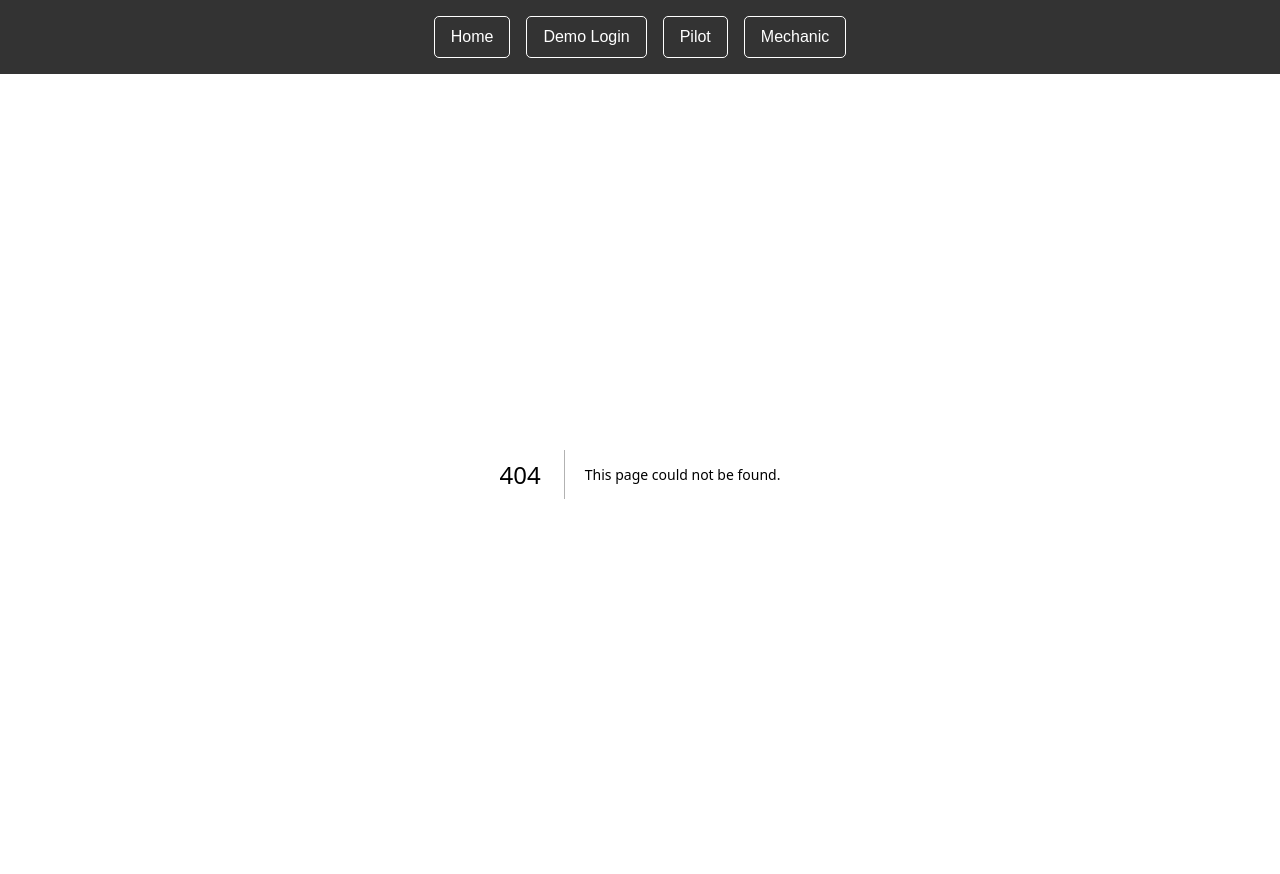
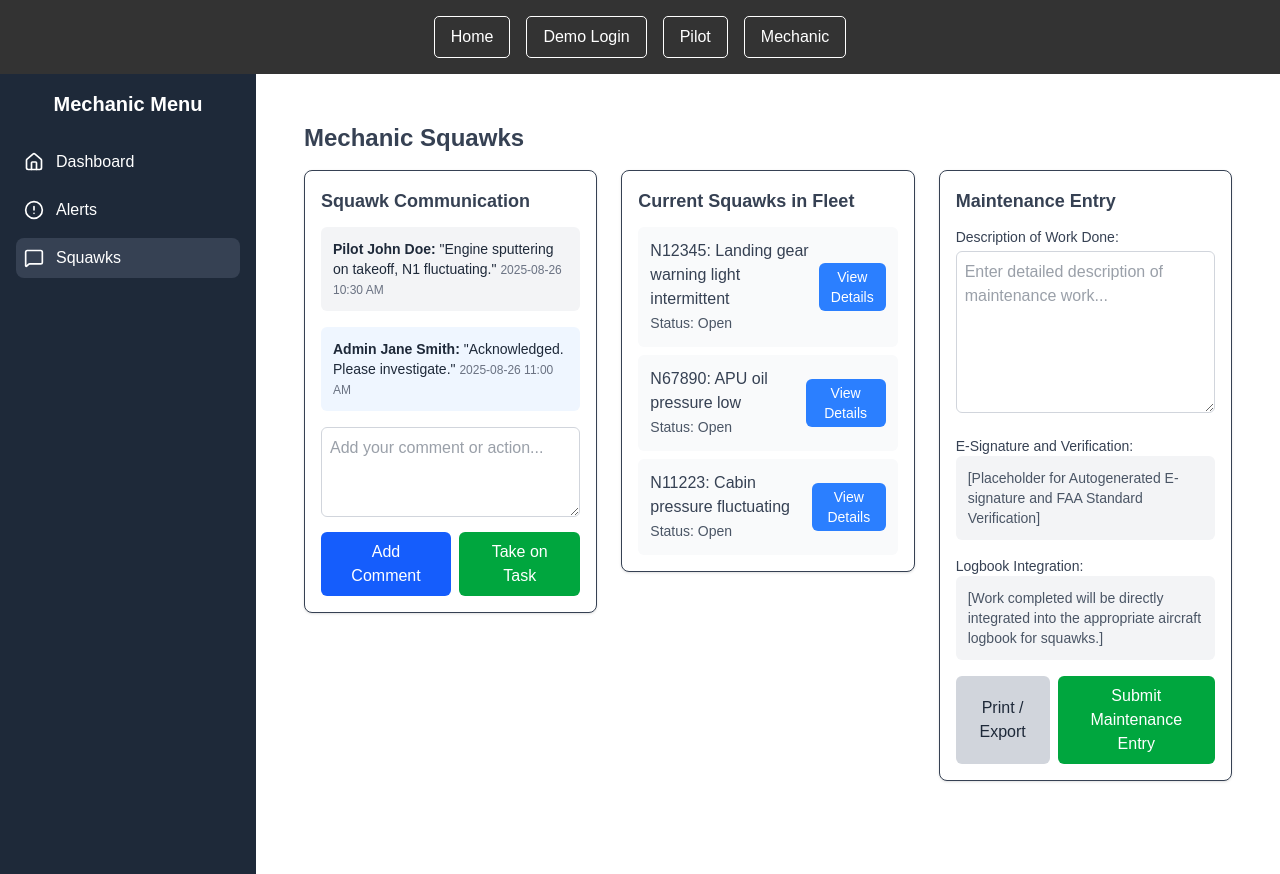
Before and after one commit to TroyOwens0493/digitalLogbooks, a Next.js app: page /mechanic-dashboard/squawks in a window 1280 px wide. Before the commit this address had no page. Built offline with nearby package versions, Linux system fonts and the light colour scheme.

Commit message:
feat: Implement persistent mechanic sidebar and squawks page

```diff
--- a/src/app/mechanic-dashboard/alerts/page.tsx
+++ b/src/app/mechanic-dashboard/alerts/page.tsx
@@ -1,16 +1,12 @@
 "use client";
 
 import MechanicAlerts from "../../../components/MechanicAlerts";
-import MechanicSidebar from "../../../components/MechanicSidebar";
 
 export default function MechanicAlertsPage() {
   return (
-    <div className="flex h-screen">
-      <MechanicSidebar />
-      <div className="flex-1 p-6 bg-white overflow-auto">
-        <h1 className="text-2xl font-bold mb-4">Alerts</h1>
-        <MechanicAlerts />
-      </div>
-    </div>
+    <>
+      <h1 className="text-2xl font-bold mb-4">Alerts</h1>
+      <MechanicAlerts />
+    </>
   );
 }
--- /dev/null
+++ b/src/app/mechanic-dashboard/layout.tsx
@@ -0,0 +1,12 @@
+import MechanicSidebar from "../../components/MechanicSidebar";
+
+export default function MechanicDashboardLayout({ children }) {
+  return (
+    <div className="flex h-screen">
+      <MechanicSidebar />
+      <div className="p-6 flex-1 bg-white overflow-auto">
+        {children}
+      </div>
+    </div>
+  );
+}
--- a/src/app/mechanic-dashboard/page.tsx
+++ b/src/app/mechanic-dashboard/page.tsx
@@ -6,13 +6,10 @@ import MechanicCurrentSquawks from "../../components/MechanicCurrentSquawks";
 import MechanicMaintenanceSchedule from "../../components/MechanicMaintenanceSchedule";
 import MechanicNotifications from "../../components/MechanicNotifications";
 import MechanicTaskAssignment from "../../components/MechanicTaskAssignment";
-import MechanicSidebar from "../../components/MechanicSidebar";
 
 export default function MechanicDashboard() {
   return (
-    <div className="flex h-screen">
-      <MechanicSidebar />
-      <div className="p-6 flex-1 bg-white overflow-auto">
+    <>
       <h1 className="text-2xl font-bold mb-4">Mechanic Dashboard</h1>
 
       <div className="grid grid-cols-3 gap-4">
@@ -52,7 +49,6 @@ export default function MechanicDashboard() {
           <MechanicTaskAssignment />
         </div>
       </div>
-      </div>
-    </div>
+    </>
   );
 }
--- /dev/null
+++ b/src/app/mechanic-dashboard/squawks/page.tsx
@@ -0,0 +1,24 @@
+import React from 'react';
+import MechanicSquawkCommunication from '../../../components/MechanicSquawkCommunication';
+import MechanicSquawksList from '../../../components/MechanicSquawksList';
+import MechanicMaintenanceEntry from '../../../components/MechanicMaintenanceEntry';
+
+export default function MechanicSquawksPage() {
+  return (
+    <div className="p-6 flex-1 bg-white overflow-auto">
+      <h1 className="text-2xl font-bold mb-4">Mechanic Squawks</h1>
+
+      <div className="grid grid-cols-1 md:grid-cols-2 lg:grid-cols-3 gap-6">
+        <div className="md:col-span-2 lg:col-span-1">
+          <MechanicSquawkCommunication />
+        </div>
+        <div className="md:col-span-1 lg:col-span-1">
+          <MechanicSquawksList />
+        </div>
+        <div className="md:col-span-3 lg:col-span-1">
+          <MechanicMaintenanceEntry />
+        </div>
+      </div>
+    </div>
+  );
+}
--- /dev/null
+++ b/src/components/MechanicMaintenanceEntry.jsx
@@ -0,0 +1,38 @@
+import React from 'react';
+
+export default function MechanicMaintenanceEntry() {
+  return (
+    <div className="border p-4 rounded-lg shadow-sm bg-white">
+      <h3 className="text-lg font-semibold mb-3">Maintenance Entry</h3>
+      <div className="mb-4">
+        <label htmlFor="workDescription" className="block text-sm font-medium text-gray-700 mb-1">Description of Work Done:</label>
+        <textarea
+          id="workDescription"
+          className="w-full p-2 border border-gray-300 rounded-md focus:outline-none focus:ring-2 focus:ring-blue-500"
+          rows="6"
+          placeholder="Enter detailed description of maintenance work..."
+        ></textarea>
+      </div>
+      <div className="mb-4">
+        <p className="text-sm font-medium text-gray-700">E-Signature and Verification:</p>
+        <div className="bg-gray-100 p-3 rounded-md text-sm text-gray-600">
+          [Placeholder for Autogenerated E-signature and FAA Standard Verification]
+        </div>
+      </div>
+      <div className="mb-4">
+        <p className="text-sm font-medium text-gray-700">Logbook Integration:</p>
+        <div className="bg-gray-100 p-3 rounded-md text-sm text-gray-600">
+          [Work completed will be directly integrated into the appropriate aircraft logbook for squawks.]
+        </div>
+      </div>
+      <div className="flex justify-end space-x-2">
+        <button className="px-4 py-2 bg-gray-300 text-gray-800 rounded-md hover:bg-gray-400 focus:outline-none focus:ring-2 focus:ring-gray-500 focus:ring-offset-2">
+          Print / Export
+        </button>
+        <button className="px-4 py-2 bg-green-600 text-white rounded-md hover:bg-green-700 focus:outline-none focus:ring-2 focus:ring-green-500 focus:ring-offset-2">
+          Submit Maintenance Entry
+        </button>
+      </div>
+    </div>
+  );
+}
--- a/src/components/MechanicSidebar.jsx
+++ b/src/components/MechanicSidebar.jsx
@@ -1,6 +1,6 @@
 "use client";
 
-import { Home, AlertCircle } from "lucide-react";
+import { Home, AlertCircle, MessageSquare } from "lucide-react";
 import Link from "next/link";
 import { usePathname } from "next/navigation";
 
@@ -10,6 +10,7 @@ export default function MechanicSidebar() {
     const menuItems = [
         { label: "Dashboard", icon: <Home size={20} />, href: "/mechanic-dashboard" },
         { label: "Alerts", icon: <AlertCircle size={20} />, href: "/mechanic-dashboard/alerts" },
+        { label: "Squawks", icon: <MessageSquare size={20} />, href: "/mechanic-dashboard/squawks" },
     ];
 
     return (
--- /dev/null
+++ b/src/components/MechanicSquawkCommunication.jsx
@@ -0,0 +1,33 @@
+import React from 'react';
+
+export default function MechanicSquawkCommunication() {
+  return (
+    <div className="border p-4 rounded-lg shadow-sm bg-white">
+      <h3 className="text-lg font-semibold mb-3">Squawk Communication</h3>
+      <div className="space-y-4 mb-4">
+        {/* Example Squawk Item */}
+        <div className="bg-gray-100 p-3 rounded-md">
+          <p className="text-sm text-gray-800"><strong>Pilot John Doe:</strong> "Engine sputtering on takeoff, N1 fluctuating." <span className="text-gray-500 text-xs">2025-08-26 10:30 AM</span></p>
+        </div>
+        <div className="bg-blue-50 p-3 rounded-md">
+          <p className="text-sm text-gray-800"><strong>Admin Jane Smith:</strong> "Acknowledged. Please investigate." <span className="text-gray-500 text-xs">2025-08-26 11:00 AM</span></p>
+        </div>
+      </div>
+      <div className="mt-4">
+        <textarea
+          className="w-full p-2 border border-gray-300 rounded-md focus:outline-none focus:ring-2 focus:ring-blue-500"
+          rows="3"
+          placeholder="Add your comment or action..."
+        ></textarea>
+        <div className="flex justify-end mt-2 space-x-2">
+          <button className="px-4 py-2 bg-blue-600 text-white rounded-md hover:bg-blue-700 focus:outline-none focus:ring-2 focus:ring-blue-500 focus:ring-offset-2">
+            Add Comment
+          </button>
+          <button className="px-4 py-2 bg-green-600 text-white rounded-md hover:bg-green-700 focus:outline-none focus:ring-2 focus:ring-green-500 focus:ring-offset-2">
+            Take on Task
+          </button>
+        </div>
+      </div>
+    </div>
+  );
+}
--- /dev/null
+++ b/src/components/MechanicSquawksList.jsx
@@ -0,0 +1,26 @@
+import React from 'react';
+
+export default function MechanicSquawksList() {
+  const currentSquawks = [
+    { id: 1, aircraft: 'N12345', description: 'Landing gear warning light intermittent', status: 'Open' },
+    { id: 2, aircraft: 'N67890', description: 'APU oil pressure low', status: 'Open' },
+    { id: 3, aircraft: 'N11223', description: 'Cabin pressure fluctuating', status: 'Open' },
+  ];
+
+  return (
+    <div className="border p-4 rounded-lg shadow-sm bg-white">
+      <h3 className="text-lg font-semibold mb-3">Current Squawks in Fleet</h3>
+      <ul className="space-y-2">
+        {currentSquawks.map((squawk) => (
+          <li key={squawk.id} className="bg-gray-50 p-3 rounded-md flex justify-between items-center">
+            <div>
+              <p className="font-medium">{squawk.aircraft}: {squawk.description}</p>
+              <span className="text-sm text-gray-600">Status: {squawk.status}</span>
+            </div>
+            <button className="px-3 py-1 bg-blue-500 text-white text-sm rounded-md hover:bg-blue-600">View Details</button>
+          </li>
+        ))}
+      </ul>
+    </div>
+  );
+}
```
Lines whose indentation alone changed are shown as unchanged.
